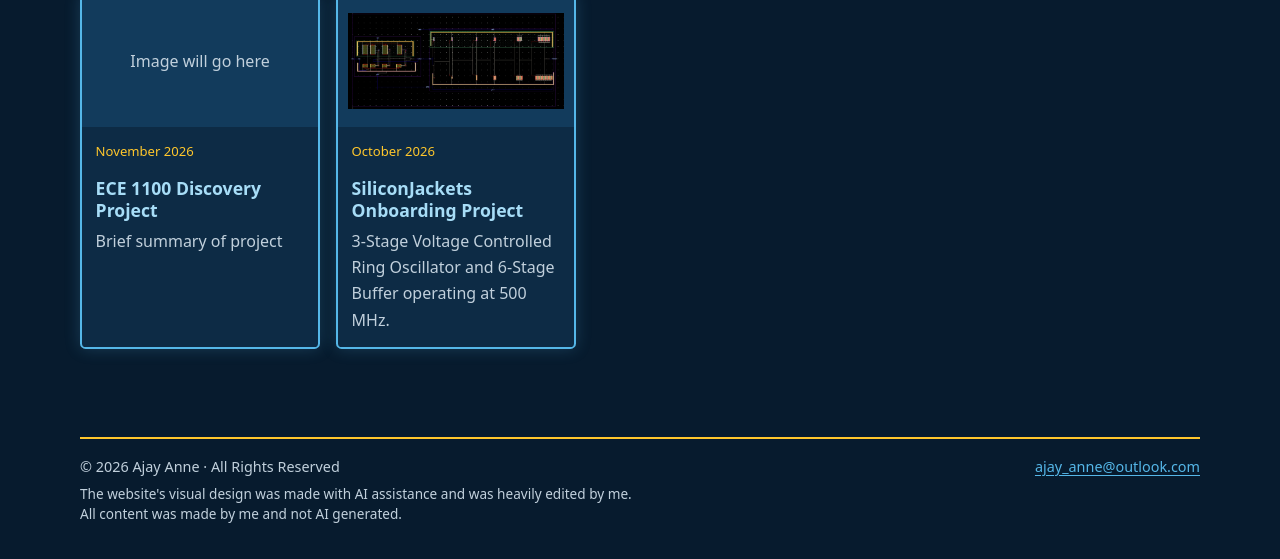
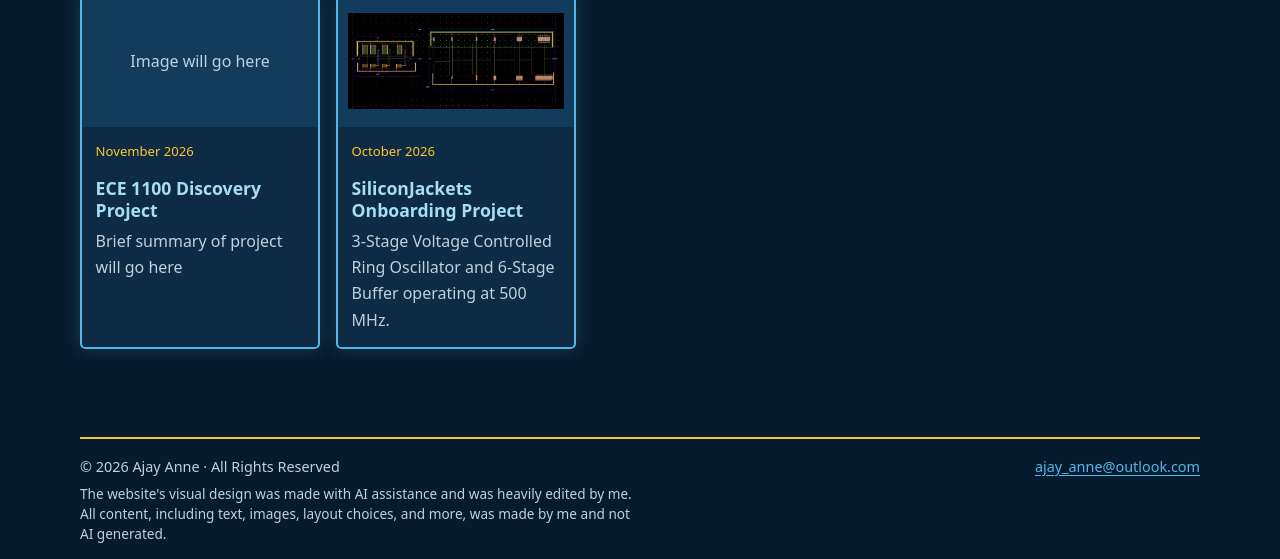
Before and after one commit to Ajay-Anne/Ajay-Anne.github.io, a plain HTML site: page projects/index.html in a window 1280 px wide. Shown: the part 307-866 px from the top of the page. Drawn offline with Linux system fonts and the light colour scheme.

Commit message:
revisions to footer and about page

```diff
--- a/projects/index.html
+++ b/projects/index.html
@@ -36,7 +36,7 @@
             <div class="project-card-content">
               <p class="project-date">November 2026</p>
               <h2>ECE 1100 Discovery Project</h2>
-              <p>Brief summary of project</p>
+              <p>Brief summary of project will go here</p>
             </div>
           </a>
         </article>
@@ -57,7 +57,7 @@
 
     <footer class="site-footer">
       <p>© 2026 Ajay Anne · All Rights Reserved</p>
-      <p class="footer-attribution">The website's visual design was made with AI assistance and was heavily edited by me. All content was made by me and not AI generated.</p>
+      <p class="footer-attribution">The website's visual design was made with AI assistance and was heavily edited by me. All content, including text, images, layout choices, and more, was made by me and not AI generated.</p>
       <a href="mailto:ajay_anne@outlook.com">ajay_anne@outlook.com</a>
     </footer>
   </body>
```
Also changed, not shown: about.html (+2 -1 lines), goals.html (+1 -1 lines), index.html (+1 -1 lines), projects/discovery-project.html (+1 -1 lines), projects/siliconjackets-onboarding.html (+1 -1 lines), resume.html (+1 -1 lines).
